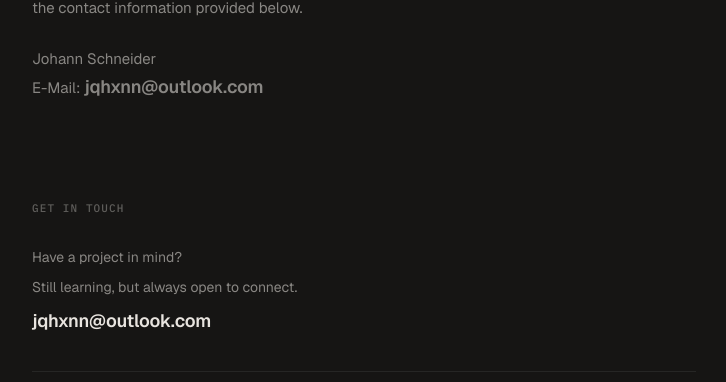
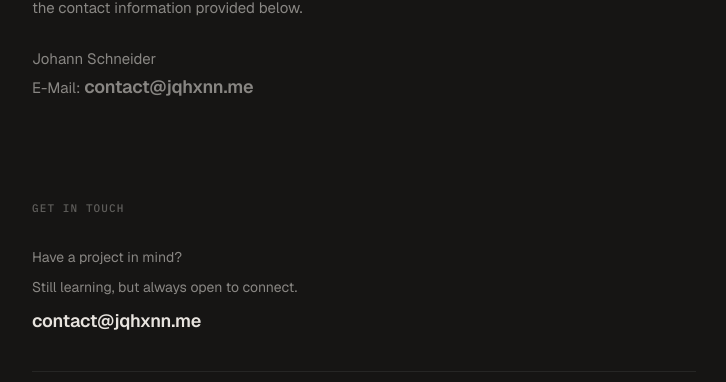
Before and after one commit to Jqhxnn/Portfolio, a Next.js app: page /privacy in a window 1280 px wide. Shown: the part 1578-1960 px from the top of the page, without its empty margins (276-1002 px from the left). Built offline with nearby package versions, Linux system fonts and the light colour scheme.

Commit message:
updated email

```diff
--- a/app/privacy/page.js
+++ b/app/privacy/page.js
@@ -190,8 +190,8 @@ export default function Privacy() {
               <br /><br />
               Johann Schneider<br />
               E-Mail:{" "}
-              <a href="mailto:jqhxnn@outlook.com" className="mail">
-                jqhxnn@outlook.com
+              <a href="mailto:contact@jqhxnn.me" className="mail">
+                contact@jqhxnn.me
               </a>
             </p>
 
--- a/components/Footer.jsx
+++ b/components/Footer.jsx
@@ -20,8 +20,8 @@ export default function Footer({ showGetInTouch = true, showProjectSection = tru
             <p>Have a project in mind?</p>
             <p className="learning-tag">Still learning, but always open to connect.</p>
 
-            <a href="mailto:jqhxnn@outlook.com" className="mail">
-              jqhxnn@outlook.com
+            <a href="mailto:contact@jqhxnn.me" className="mail">
+              contact@jqhxnn.me
             </a>
           </div>
         )}
--- a/components/Navbar.jsx
+++ b/components/Navbar.jsx
@@ -17,7 +17,7 @@ export default function Navbar() {
             About
           </a>
 
-          <a href="mailto:jqhxnn@outlook.com" className="nav-link">
+          <a href="mailto:contact@jqhxnn.me" className="nav-link">
             Contact
           </a>
         </div>
```
